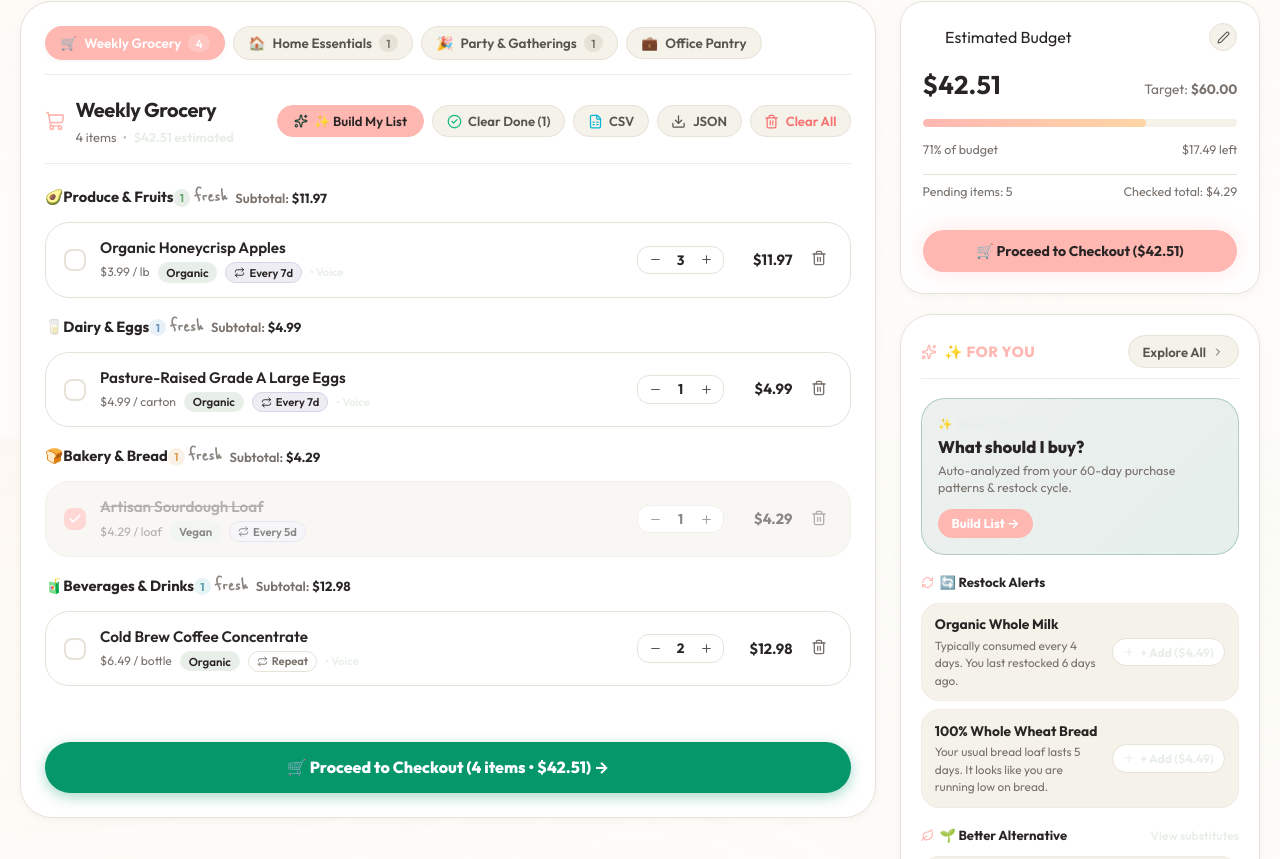
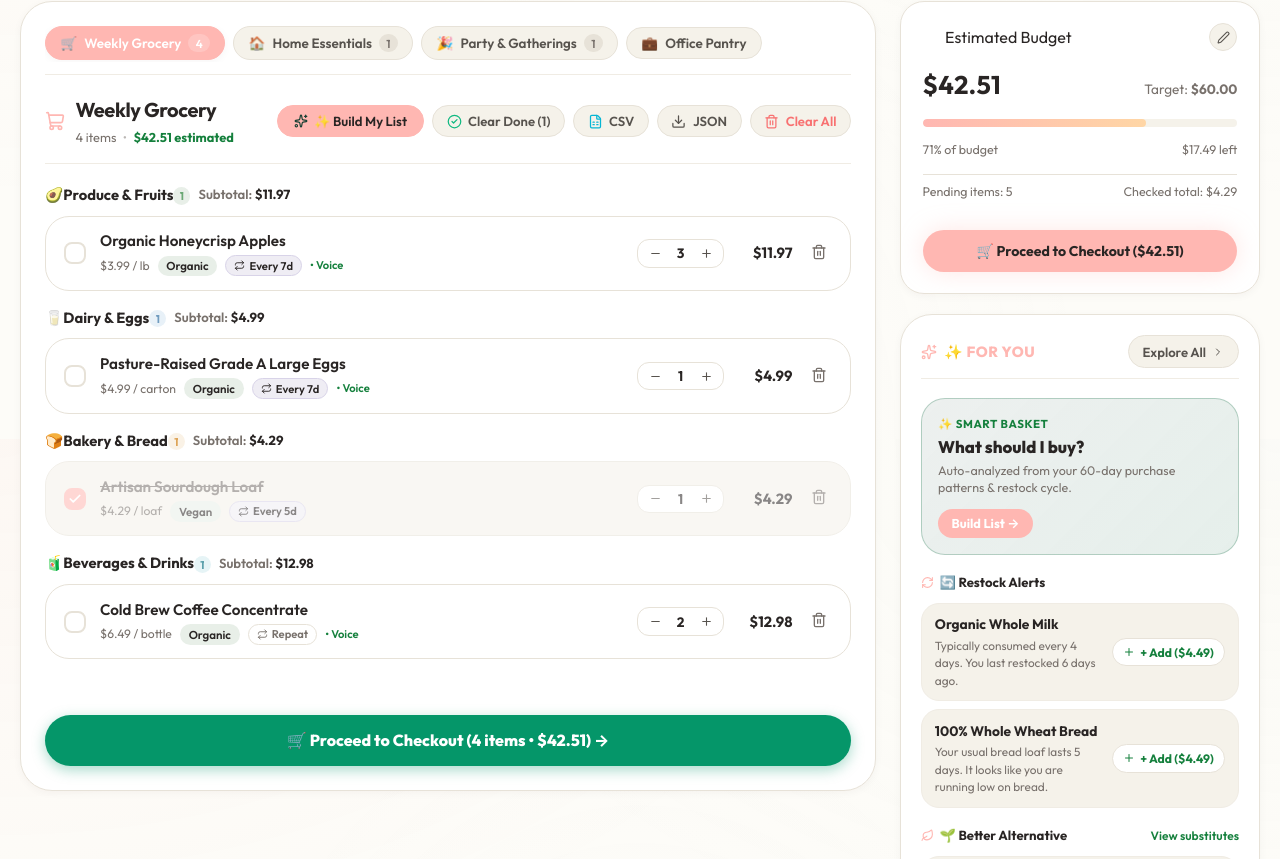
Before and after one commit to MAYANK479/voice_cart_ai, a React (Vite) app: page / in a window 1280 px wide. Shown: the part 1161-2020 px from the top of the page. Built offline with nearby package versions, Linux system fonts and the light colour scheme.

Commit message:
style: polish text contrast with accent-mint-text, remove cursive fresh tag from category header, and flush header to top: 0

```diff
--- a/src/components/ShoppingList/CategorySection.tsx
+++ b/src/components/ShoppingList/CategorySection.tsx
@@ -23,10 +23,8 @@ export const CategorySection: React.FC<CategorySectionProps> = ({ categoryId, it
           <span className="badge-counter" style={{ background: categoryInfo.bgColor, color: categoryInfo.color, borderColor: categoryInfo.color }}>
             {items.length}
           </span>
-          <span style={{ fontFamily: 'var(--font-accent)', fontSize: '1.2rem', color: 'var(--text-muted)', marginLeft: '0.2rem', opacity: 0.85 }}>
-            fresh
-          </span>
         </div>
+
 
 
         <div style={{ fontSize: '0.82rem', fontWeight: 600, color: 'var(--text-muted)' }}>
--- a/src/index.css
+++ b/src/index.css
@@ -23,6 +23,7 @@
   --accent-coral-bright: #FF9E97;
   --accent-secondary: #EFEDF4;
   --accent-mint: #E8EFE8;
+  --accent-mint-text: #15803D;
   --accent-cyan: #C5E1EC;
   --accent-amber: #FDE68A;
   --accent-rose: #FCA5A5;
@@ -77,9 +78,11 @@
   --accent-coral-bright: #FFB7B2;
   --accent-secondary: #312E3D;
   --accent-mint: #2A362B;
+  --accent-mint-text: #34D399;
   --accent-cyan: #38BDF8;
   --accent-amber: #FBBF24;
   --accent-rose: #FB7185;
+
 
   --text-primary: #F5F1EA;      /* Warm off-white text */
   --text-secondary: #D6D0C7;
@@ -269,13 +272,14 @@ button, input, select, textarea {
   border: 1px solid var(--border-glass);
   box-shadow: var(--shadow-sm);
   position: sticky;
-  top: 0.75rem;
+  top: 0;
   z-index: 100;
   gap: 0.75rem;
   width: 100%;
   max-width: 100%;
   box-sizing: border-box;
 }
+
 
 .logo-group {
   display: flex;
@@ -422,7 +426,7 @@ button, input, select, textarea {
 .btn-icon.active {
   background: rgba(16, 185, 129, 0.15);
   border-color: var(--accent-primary);
-  color: var(--accent-mint);
+  color: var(--accent-mint-text);
 }
 
 .btn-subtle {
@@ -517,9 +521,10 @@ button, input, select, textarea {
   gap: 0.4rem;
   font-size: 0.76rem;
   font-weight: 600;
-  color: var(--accent-mint);
+  color: var(--text-secondary);
   letter-spacing: 0.02em;
 }
+
 
 .deck-glow-dot {
   width: 7px;
@@ -718,7 +723,7 @@ button, input, select, textarea {
   background: rgba(16, 185, 129, 0.08);
   border: 1px solid rgba(16, 185, 129, 0.25);
   font-size: 0.84rem;
-  color: var(--accent-mint);
+  color: var(--accent-mint-text);
   animation: fadeIn 0.2s ease;
 }
 
@@ -824,7 +829,7 @@ button, input, select, textarea {
 
 .voice-status-badge.listening {
   background: rgba(16, 185, 129, 0.15);
-  color: var(--accent-mint);
+  color: var(--accent-mint-text);
   border: 1px solid rgba(16, 185, 129, 0.3);
 }
 
@@ -904,11 +909,12 @@ button, input, select, textarea {
   padding: 0.2rem 0.6rem;
   border-radius: var(--radius-full);
   background: rgba(16, 185, 129, 0.15);
-  color: var(--accent-mint);
+  color: #34D399;
   border: 1px solid rgba(16, 185, 129, 0.3);
   font-size: 0.74rem;
   font-weight: 700;
 }
+
 
 .nlp-command-display {
   background: rgba(0, 0, 0, 0.25);
@@ -997,7 +1003,7 @@ button, input, select, textarea {
   gap: 0.3rem;
   background: transparent;
   border: none;
-  color: var(--accent-mint);
+  color: var(--accent-mint-text);
   font-size: 0.78rem;
   font-weight: 600;
   cursor: pointer;
@@ -1128,7 +1134,7 @@ button, input, select, textarea {
   height: 36px;
   border-radius: var(--radius-md);
   background: rgba(16, 185, 129, 0.2);
-  color: var(--accent-mint);
+  color: var(--accent-mint-text);
   display: flex;
   align-items: center;
   justify-content: center;
@@ -1241,7 +1247,7 @@ button, input, select, textarea {
 
 .price-bold {
   font-weight: 700;
-  color: var(--accent-mint);
+  color: var(--accent-mint-text);
 }
 
 /* Build My List AI Action Button */
@@ -1306,7 +1312,7 @@ button, input, select, textarea {
 
 
 .voice-source-tag {
-  color: var(--accent-mint);
+  color: var(--accent-mint-text);
   font-size: 0.7rem;
   font-weight: 600;
 }
@@ -1399,7 +1405,7 @@ button, input, select, textarea {
 }
 
 [data-theme="dark"] .for-you-title {
-  color: var(--accent-mint);
+  color: var(--accent-mint-text);
 }
 
 /* Build My List Card */
@@ -1424,7 +1430,7 @@ button, input, select, textarea {
 .build-card-badge {
   font-size: 0.72rem;
   font-weight: 700;
-  color: var(--accent-mint);
+  color: var(--accent-mint-text);
   text-transform: uppercase;
   letter-spacing: 0.05em;
 }
@@ -1483,7 +1489,7 @@ button, input, select, textarea {
 .subtle-link {
   background: none;
   border: none;
-  color: var(--accent-mint);
+  color: var(--accent-mint-text);
   font-size: 0.75rem;
   font-weight: 600;
   cursor: pointer;
@@ -1542,7 +1548,7 @@ button, input, select, textarea {
   border-radius: var(--radius-full);
   background: var(--bg-surface);
   border: 1px solid var(--border-glass);
-  color: var(--accent-mint);
+  color: var(--accent-mint-text);
   font-size: 0.76rem;
   font-weight: 700;
   cursor: pointer;
@@ -1731,7 +1737,7 @@ button, input, select, textarea {
 .summary-amount {
   font-size: 1.2rem;
   font-weight: 800;
-  color: var(--accent-mint);
+  color: var(--accent-mint-text);
 }
 
 .build-modal-actions {
@@ -2069,7 +2075,7 @@ button, input, select, textarea {
   border-radius: var(--radius-sm);
   background: rgba(16, 185, 129, 0.15);
   border: 1px solid rgba(16, 185, 129, 0.3);
-  color: var(--accent-mint);
+  color: var(--accent-mint-text);
   font-size: 0.74rem;
   font-weight: 700;
   cursor: pointer;
@@ -2396,7 +2402,7 @@ button, input, select, textarea {
   padding: 0.15rem 0.5rem;
   border-radius: var(--radius-full);
   background: rgba(16, 185, 129, 0.15);
-  color: var(--accent-mint);
+  color: var(--accent-mint-text);
 }
 
 .log-intent-badge.remove_item { background: rgba(239, 68, 68, 0.15); color: #f87171; }
@@ -2523,7 +2529,7 @@ button, input, select, textarea {
 
 .meta-value-highlight {
   font-weight: 700;
-  color: var(--accent-mint);
+  color: var(--accent-mint-text);
 }
 
 .nlp-feedback-box {
@@ -2558,7 +2564,7 @@ button, input, select, textarea {
 
 .tag-qty {
   background: rgba(16, 185, 129, 0.15);
-  color: var(--accent-mint);
+  color: var(--accent-mint-text);
   padding: 0.1rem 0.4rem;
   border-radius: 4px;
   font-weight: 700;
```
Also changed, not shown: 2 other files (tests, documents, lock files or other folders).
